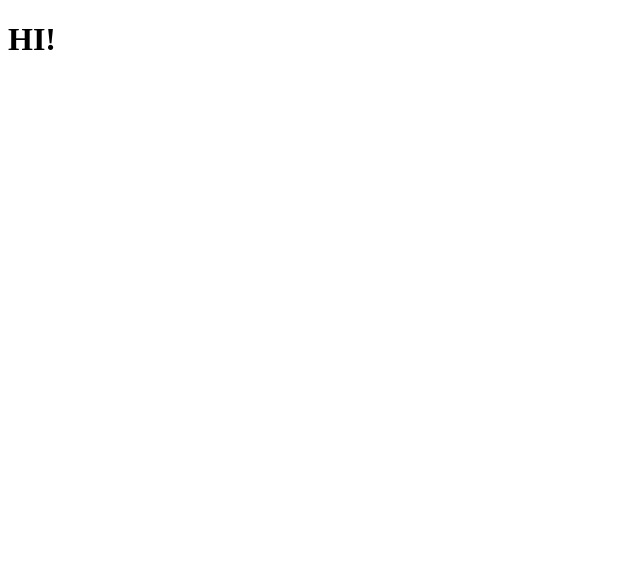
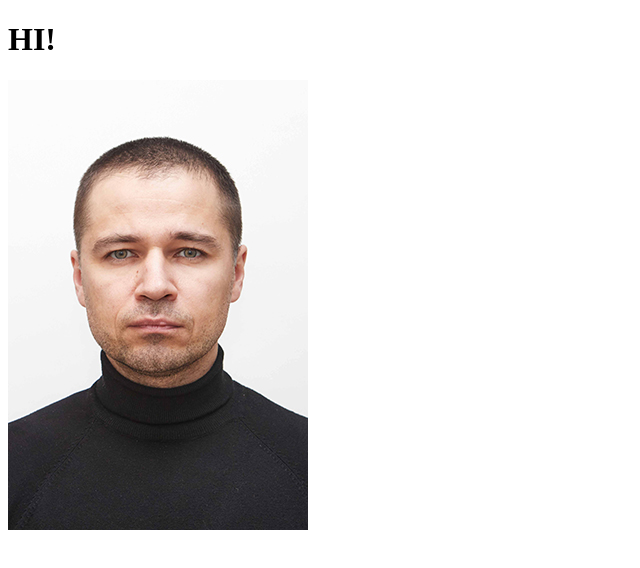
Before and after one commit to Yur2334/rsschool-cv, a plain HTML site: page index.html in a window 1280 px wide. Shown: the whole page, without its empty margins (0-640 px from the left). Drawn offline with Linux system fonts and the light colour scheme.

Commit message:
feat: add photo

```diff
--- a/index.html
+++ b/index.html
@@ -12,6 +12,7 @@
 
 	<header>
 		<h1>HI!</h1>
+		<img src="./assets/img/Photo1.jpg" alt="avatar">
 	</header>
 
 	<main>
```
Also changed, not shown: assets/img/Photo1.jpg (added).
